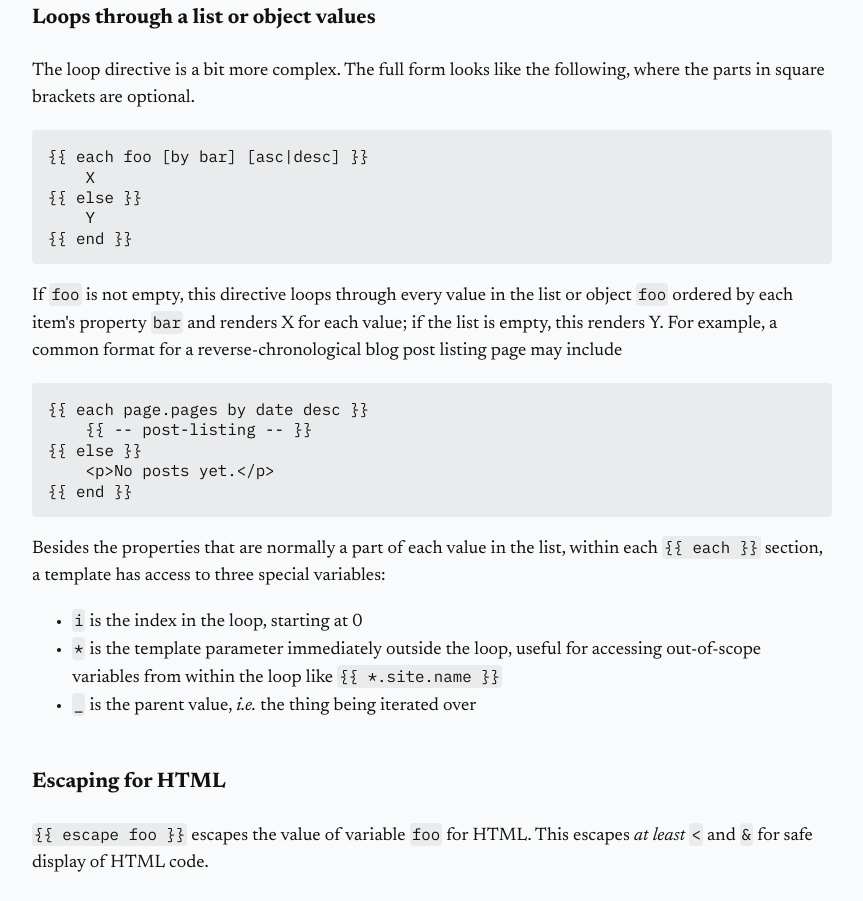
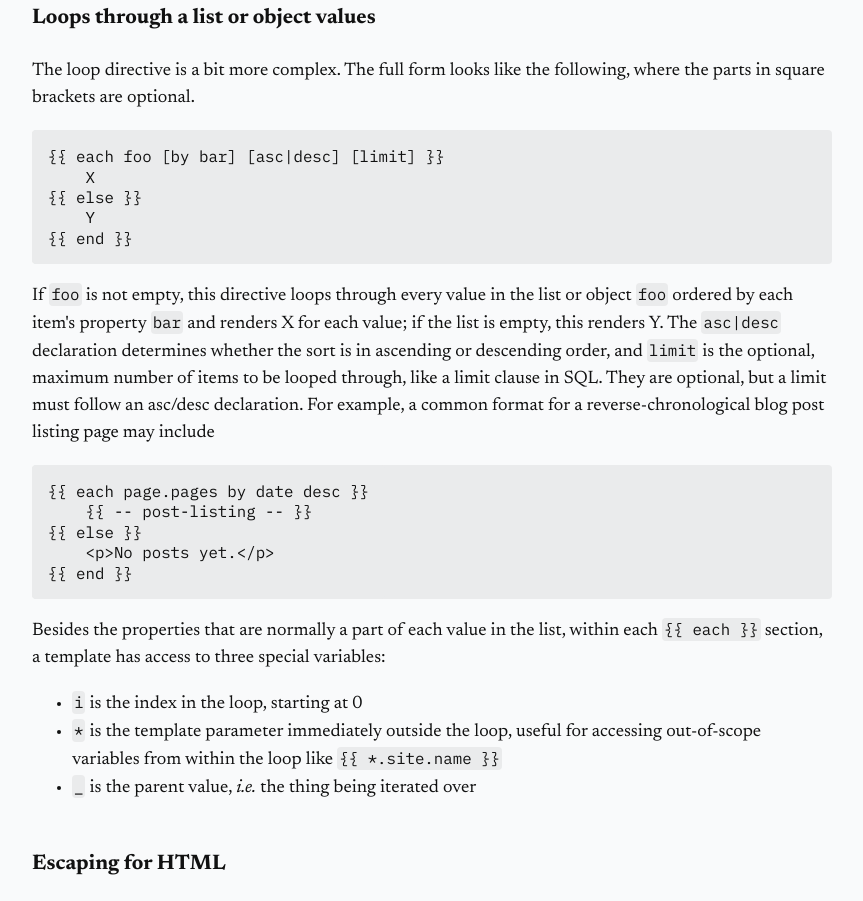
Before and after one commit to thesephist/sistine, a plain HTML site: page public/docs/tpl/index.html in a window 1280 px wide. Shown: the part 1700-2601 px from the top of the page, without its empty margins (208-1071 px from the left). Drawn offline with Linux system fonts and the light colour scheme.

Commit message:
feat(sistine): Add support for setting iteration limits in {{ each }} directive

```diff
--- a/public/docs/tpl/index.html
+++ b/public/docs/tpl/index.html
@@ -61,11 +61,11 @@
             quux: 'Goodbye!'
         }
     }
-}</code></pre><p>The following are all valid.</p><ul><li><code>{{ title }}</code></li><li><code>{{ foo.bar }}</code> (though this will print the raw list object)</li><li><code>{{ foo.bar.2 }}</code> (prints <code>30</code>)</li><li><code>{{ foo.baz.quux }}</code></li></ul><p>Accessing an undefined or null value will not error -- it will simply render an empty string. This behavior is nice for dealing with optional values, like <code>page.draft</code> which may be usually false.</p><h3>Conditional if/else expressions</h3><p><code>{{ if foo }} X {{ else }} Y {{ end }}</code> renders X if value <code>foo</code> is truthy, <code>Y</code> otherwise. In determining truthiness, the following values and their string forms are considered false, and any other value is considered true:</p><ul><li><code>0</code></li><li><code>''</code></li><li><code>()</code></li><li><code>{}</code></li><li><code>false</code></li></ul><p>An idiomatic trick is to check <code>{{ if page.some_list }}...{{ end }}</code> to check whether a list is empty.</p><h3>Loops through a list or object values</h3><p>The loop directive is a bit more complex. The full form looks like the following, where the parts in square brackets are optional.</p><pre><code>{{ each foo [by bar] [asc|desc] }}
+}</code></pre><p>The following are all valid.</p><ul><li><code>{{ title }}</code></li><li><code>{{ foo.bar }}</code> (though this will print the raw list object)</li><li><code>{{ foo.bar.2 }}</code> (prints <code>30</code>)</li><li><code>{{ foo.baz.quux }}</code></li></ul><p>Accessing an undefined or null value will not error -- it will simply render an empty string. This behavior is nice for dealing with optional values, like <code>page.draft</code> which may be usually false.</p><h3>Conditional if/else expressions</h3><p><code>{{ if foo }} X {{ else }} Y {{ end }}</code> renders X if value <code>foo</code> is truthy, <code>Y</code> otherwise. In determining truthiness, the following values and their string forms are considered false, and any other value is considered true:</p><ul><li><code>0</code></li><li><code>''</code></li><li><code>()</code></li><li><code>{}</code></li><li><code>false</code></li></ul><p>An idiomatic trick is to check <code>{{ if page.some_list }}...{{ end }}</code> to check whether a list is empty.</p><h3>Loops through a list or object values</h3><p>The loop directive is a bit more complex. The full form looks like the following, where the parts in square brackets are optional.</p><pre><code>{{ each foo [by bar] [asc|desc] [limit] }}
     X
 {{ else }}
     Y
-{{ end }}</code></pre><p>If <code>foo</code> is not empty, this directive loops through every value in the list or object <code>foo</code> ordered by each item's property <code>bar</code> and renders X for each value; if the list is empty, this renders Y. For example, a common format for a reverse-chronological blog post listing page may include</p><pre><code>{{ each page.pages by date desc }}
+{{ end }}</code></pre><p>If <code>foo</code> is not empty, this directive loops through every value in the list or object <code>foo</code> ordered by each item's property <code>bar</code> and renders X for each value; if the list is empty, this renders Y. The <code>asc|desc</code> declaration determines whether the sort is in ascending or descending order, and <code>limit</code> is the optional, maximum number of items to be looped through, like a limit clause in SQL. They are optional, but a limit must follow an asc/desc declaration. For example, a common format for a reverse-chronological blog post listing page may include</p><pre><code>{{ each page.pages by date desc }}
     {{ -- post-listing -- }}
 {{ else }}
     &lt;p>No posts yet.&lt;/p>
```
Also changed, not shown: public/index.html (+1 -1 lines), 3 other files.
